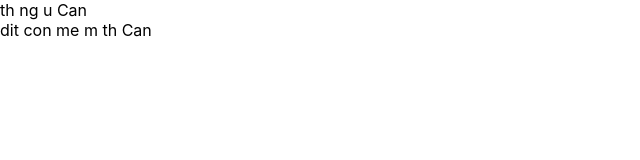
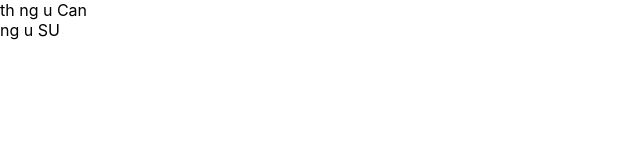
Before and after one commit to TranAnhTuan1202/my-app, a React (Create React App) app: page / in a window 1280 px wide. Shown: the top 160 px of the page, without its empty margins (0-640 px from the left). Built offline with nearby package versions, Linux system fonts and the light colour scheme.

Commit message:
test check out

```diff
--- a/src/pages/Content.js
+++ b/src/pages/Content.js
@@ -2,7 +2,7 @@
 function Content() {
     return (
       <div >
-        dit con me m th Can
+        ng u SU
 
 
       </div>
```
